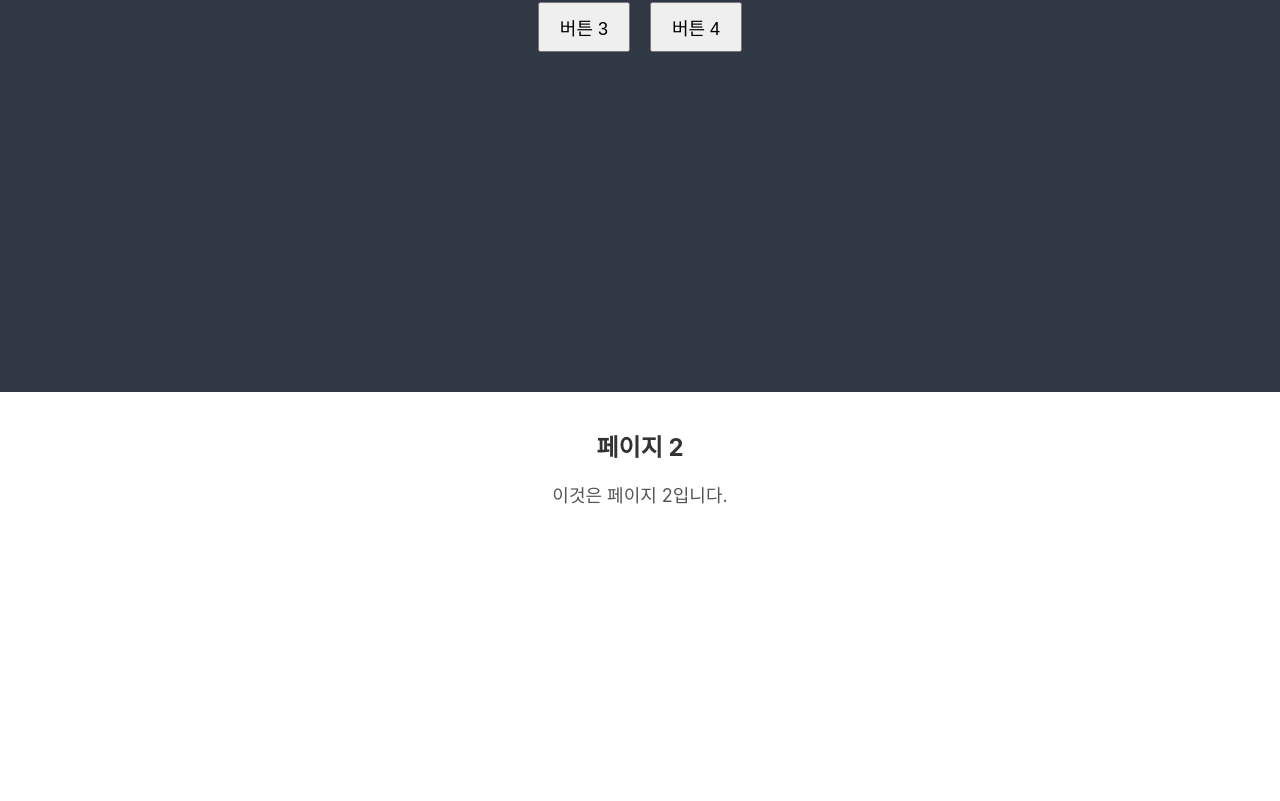
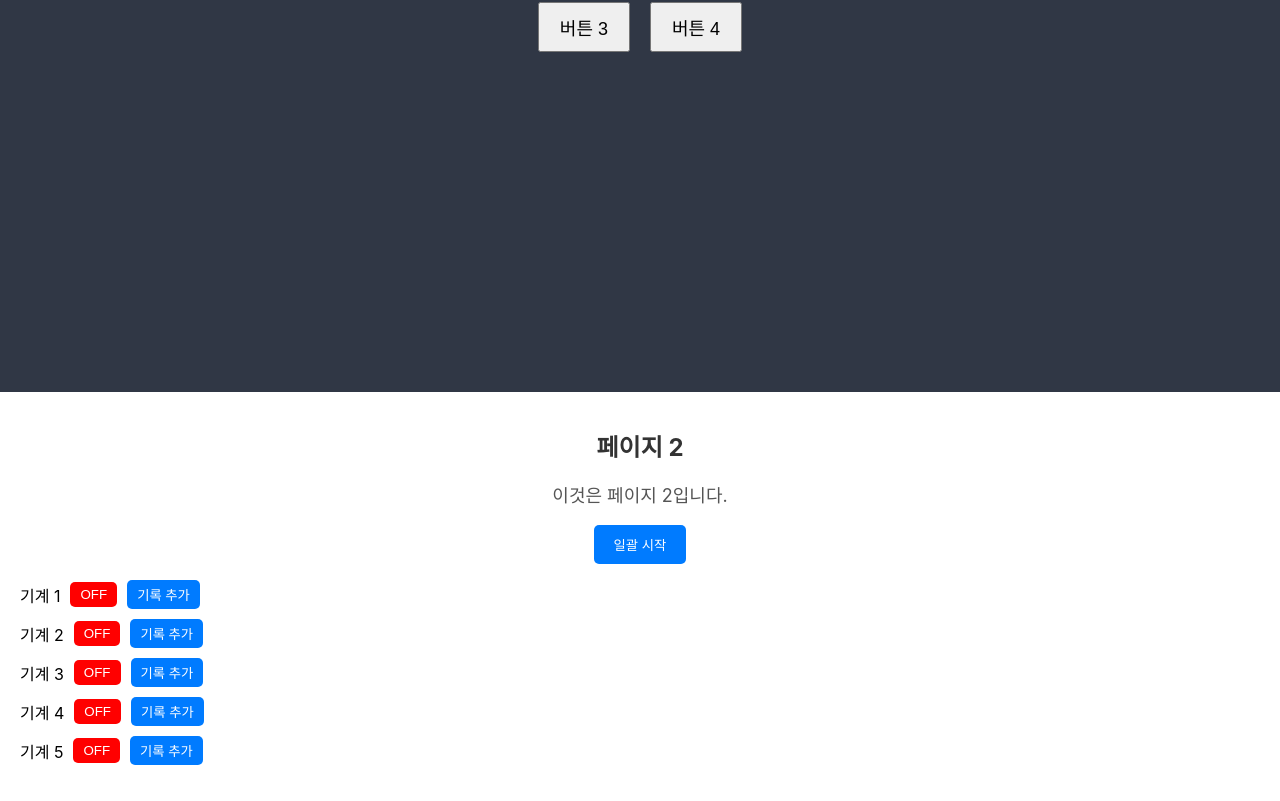
Before and after one commit to kimhsno1/study, a React (Create React App) app in the folder front/frontend-app/: page /Page2 in a window 1280 px wide. Shown: the part 408-1209 px from the top of the page. Before the commit the page ends 953 px from the top, so only its background shows below. Built offline with nearby package versions, Linux system fonts and the light colour scheme.

Commit message:
24-03-11 page2  machine controll

```diff
--- a/front/frontend-app/src/Page/Page1.css
+++ b/front/frontend-app/src/Page/Page1.css
@@ -24,6 +24,17 @@
     cursor: pointer;
 }
 
+.page1-button:hover {
+    background-color: #0056b3;
+}
+
+.page1-error {
+    margin-top: 20px;
+    padding: 10px;
+    font-size: 16px;
+    color: red;
+}
+
 .page1-video {
     margin-top: 20px;
     width: 100%;
--- a/front/frontend-app/src/Page/Page1.tsx
+++ b/front/frontend-app/src/Page/Page1.tsx
@@ -25,11 +25,13 @@ const Page1: React.FC = () => {
         <div className="page1-container">
             <h1 className="page1-title">페이지 1</h1>
             <p className="page1-content">이것은 페이지 1입니다.</p>
-      <button className="page1-button" onClick={startWebcam}>웹캠 켜기</button>
+            <button className="page1-button" onClick={startWebcam}>
+                웹캠 켜기
+            </button>
             {error && <div className="page1-error">{error}</div>}
             {webcamActive && <video className="page1-video" ref={videoRef} autoPlay />}
         </div>
     );
-}
+};
 
 export default Page1;
--- a/front/frontend-app/src/Page/Page2.css
+++ b/front/frontend-app/src/Page/Page2.css
@@ -1,14 +1,109 @@
 .page2-container {
     padding: 20px;
-  }
+}
 
-  .page2-title {
+.page2-title {
     font-size: 24px;
     font-weight: bold;
     color: #333;
-  }
+}
 
-  .page2-content {
+.page2-content {
     font-size: 18px;
     color: #555;
-  }
+}
+
+.machine-list {
+    list-style: none;
+    padding: 0;
+}
+
+.machine-item {
+    display: flex;
+    align-items: center;
+    margin-bottom: 10px;
+}
+
+.machine-number {
+    margin-right: 10px;
+}
+
+.toggle-button {
+    margin-right: 10px;
+    padding: 5px 10px;
+    background-color: #ccc;
+    border: none;
+    border-radius: 5px;
+    cursor: pointer;
+}
+
+.toggle-button.on,
+.toggle-button.alarm-on {
+    background-color: green;
+    color: white;
+}
+
+.toggle-button.off,
+.toggle-button.alarm-off {
+    background-color: red;
+    color: white;
+}
+
+.range-slider {
+    -webkit-appearance: none;
+    -moz-appearance: none;
+    appearance: none;
+    width: 100%;
+    height: 20px;
+    border: none;
+    border-radius: 10px;
+    background-color: #007bff;
+    outline: none;
+    margin-top: 10px;
+}
+
+.range-slider::-webkit-slider-thumb {
+    -webkit-appearance: none;
+    appearance: none;
+    width: 20px;
+    height: 20px;
+    border-radius: 50%;
+    background: white;
+    cursor: pointer;
+}
+
+.range-slider::-moz-range-thumb {
+    width: 20px;
+    height: 20px;
+    border-radius: 50%;
+    background: #007bff;
+    cursor: pointer;
+}
+
+.record-button {
+    padding: 5px 10px;
+    background-color: #007bff;
+    color: white;
+    border: none;
+    border-radius: 5px;
+    cursor: pointer;
+    transition: background-color 0.3s ease;
+}
+
+.record-button:hover {
+    background-color: #0056b3;
+}
+
+.toggle-all-button {
+    padding: 10px 20px;
+    background-color: #007bff;
+    color: white;
+    border: none;
+    border-radius: 5px;
+    cursor: pointer;
+    transition: background-color 0.3s ease;
+}
+
+.toggle-all-button:hover {
+    background-color: #0056b3;
+}
--- a/front/frontend-app/src/Page/Page2.tsx
+++ b/front/frontend-app/src/Page/Page2.tsx
@@ -1,13 +1,81 @@
-import React from 'react';
+import React, { useState } from 'react';
 import './Page2.css';
 
 const Page2: React.FC = () => {
+    // 각 기계의 상태 및 기록을 저장하기 위한 상태 변수
+    const [machineStates, setMachineStates] = useState<{ [key: string]: { status: boolean; records: string[] } }>(
+        Object.fromEntries(
+            Array.from({ length: 5 }, (_, index) => [`machine${index + 1}`, { status: false, records: [] }])
+        )
+    );
+
+    // 모든 기계의 상태를 변경하는 함수
+    const toggleAllMachines = () => {
+        const allMachinesOn = Object.values(machineStates).every((machine) => machine.status);
+        setMachineStates((prevState) => {
+            const newMachineStates = { ...prevState };
+            for (const machine in newMachineStates) {
+                newMachineStates[machine].status = !allMachinesOn;
+            }
+            return newMachineStates;
+        });
+    };
+
+    // 특정 기계의 상태를 변경하는 함수
+    const toggleMachineState = (machine: string) => {
+        setMachineStates((prevState) => ({
+            ...prevState,
+            [machine]: {
+                ...prevState[machine],
+                status: !prevState[machine].status,
+            },
+        }));
+    };
+
+    // 작업 기록 추가 함수
+    const addRecord = (machine: string, record: string) => {
+        setMachineStates((prevState) => ({
+            ...prevState,
+            [machine]: {
+                ...prevState[machine],
+                records: [...prevState[machine].records, record],
+            },
+        }));
+    };
+
     return (
         <div className="page2-container">
             <h1 className="page2-title">페이지 2</h1>
             <p className="page2-content">이것은 페이지 2입니다.</p>
+            <button className="toggle-all-button" onClick={toggleAllMachines}>
+                {Object.values(machineStates).every((machine) => machine.status) ? '일괄 종료' : '일괄 시작'}
+            </button>
+            <ul className="machine-list">
+                {Object.keys(machineStates).map((machine) => (
+                    <li key={machine} className="machine-item">
+                        <span className="machine-number">기계 {machine.slice(-1)}</span>
+                        <button
+                            className={`toggle-button ${machineStates[machine].status ? 'on' : 'off'}`}
+                            onClick={() => toggleMachineState(machine)}
+                        >
+                            {machineStates[machine].status ? 'ON' : 'OFF'}
+                        </button>
+                        <button
+                            className="record-button"
+                            onClick={() => addRecord(machine, `작업 기록 추가: ${new Date().toLocaleString()}`)}
+                        >
+                            기록 추가
+                        </button>
+                        <ul>
+                            {machineStates[machine].records.map((record, index) => (
+                                <li key={index}>{record}</li>
+                            ))}
+                        </ul>
+                    </li>
+                ))}
+            </ul>
         </div>
     );
-}
+};
 
 export default Page2;
```
Also changed, not shown: 1 other file (tests, documents, lock files or other folders). Lines whose indentation alone changed are shown as unchanged.
